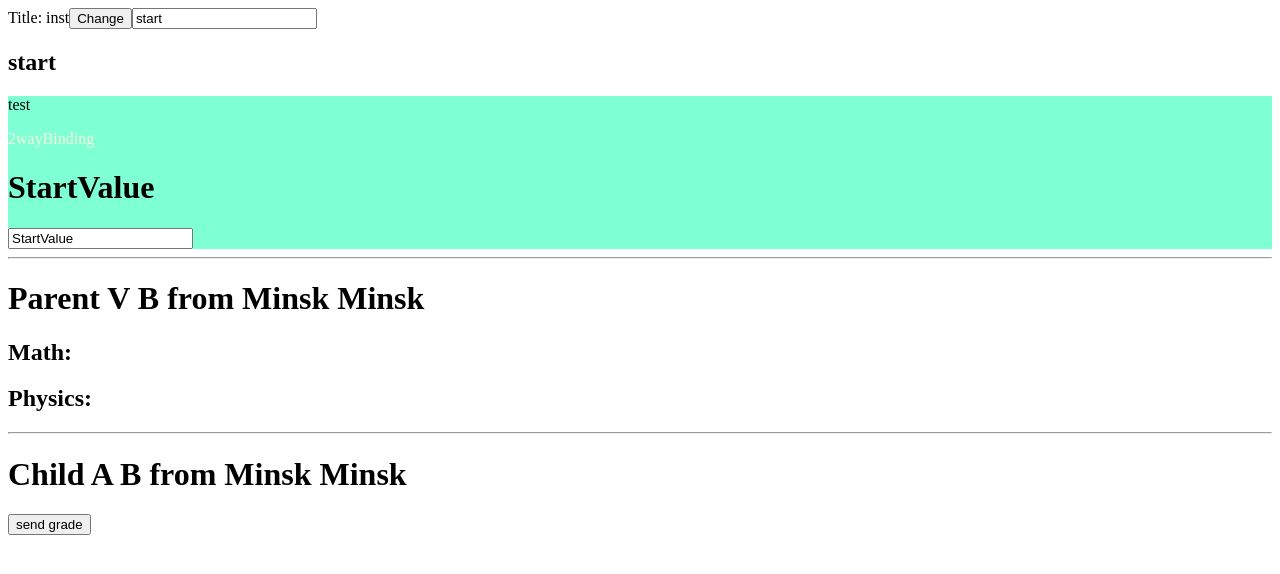
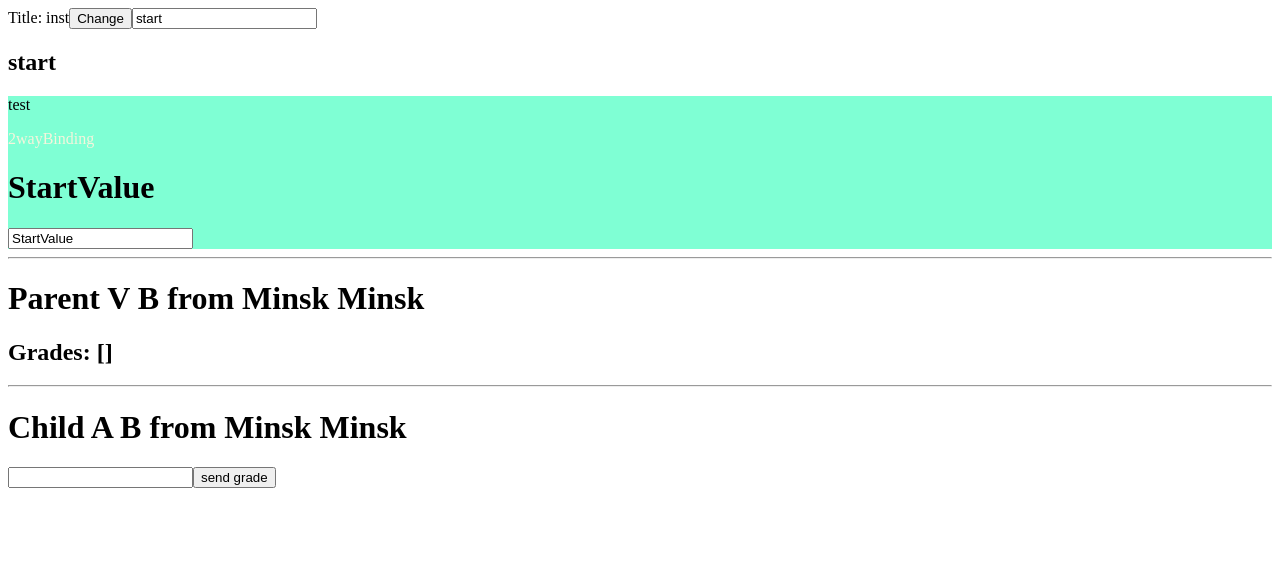
Before and after one commit to VladBula/Instagram-angular, an Angular app: page / in a window 1280 px wide. Shown: the top 574 px of the page. Built offline with nearby package versions, Linux system fonts and the light colour scheme.

Commit message:
output_decorator_2

```diff
--- a/src/app/parent/child/child.component.html
+++ b/src/app/parent/child/child.component.html
@@ -1,4 +1,5 @@
 <div>
   <h1>Child {{name}} {{surnameProps}} from {{address?.city}} {{address?.city}}</h1>
+  <input type="text" [(ngModel)]="grade">
   <button (click)="sendGrade()">send grade</button>
 </div>
--- a/src/app/parent/child/child.component.ts
+++ b/src/app/parent/child/child.component.ts
@@ -13,16 +13,14 @@ export interface Grades {
 })
 export class ChildComponent {
   name = 'A'
+  grade = ''
 
 
   @Input() surnameProps?: string
   @Input() address?: Address
-  @Output() sendGradeEvent = new EventEmitter<Grades>()
+  @Output() sendGradeEvent = new EventEmitter<string>()
 
-  sendGrade(){
-    const math = 5
-    const physics = 4
-
-    this.sendGradeEvent.emit({math, physics})
+  sendGrade() {
+    this.sendGradeEvent.emit(this.grade)
   }
 }
--- a/src/app/parent/parent.component.html
+++ b/src/app/parent/parent.component.html
@@ -1,7 +1,6 @@
 <div>
   <h1>Parent {{name}} {{surname}} from {{address.city}} {{address.city}}</h1>
-  <h2>Math: {{math}}</h2>
-  <h2>Physics: {{physics}}</h2>
+  <h2>Grades: {{grades | json}}</h2>
 </div>
 <hr>
 <inst-child [surnameProps]="surname" [address]="address" (sendGradeEvent)="getGrade($event)"></inst-child>
--- a/src/app/parent/parent.component.ts
+++ b/src/app/parent/parent.component.ts
@@ -14,15 +14,14 @@ export interface Address {
 export class ParentComponent {
   name = 'V'
   surname = 'B'
-  math?: number
-  physics?: number
+  grades?: string[] = []
   address: Address = {
     city: 'Minsk',
     street: 'Levkova'
   }
 
-  getGrade(values: Grades) {
-    this.math = values.math
-    this.physics = values.physics
+  getGrade(value: string) {
+    this.grades?.push(value)
+    console.log(this.grades)
   }
 }
```
